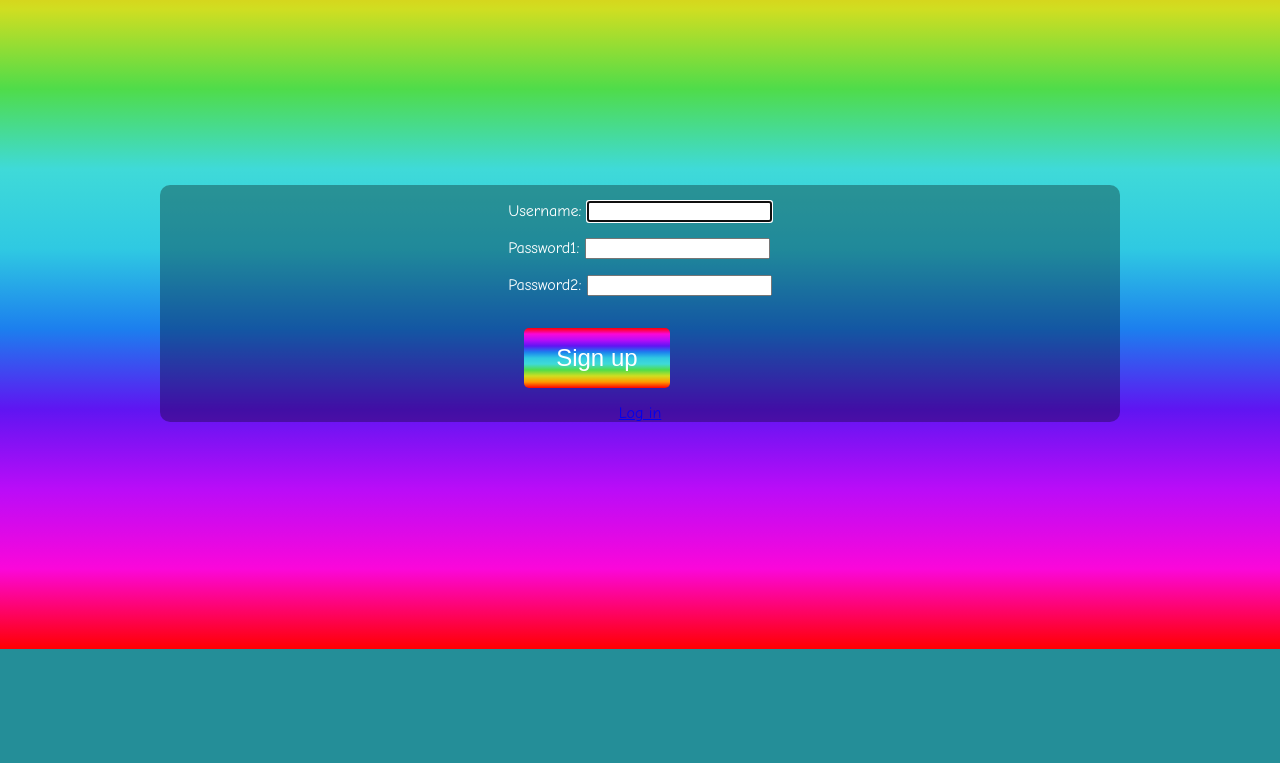
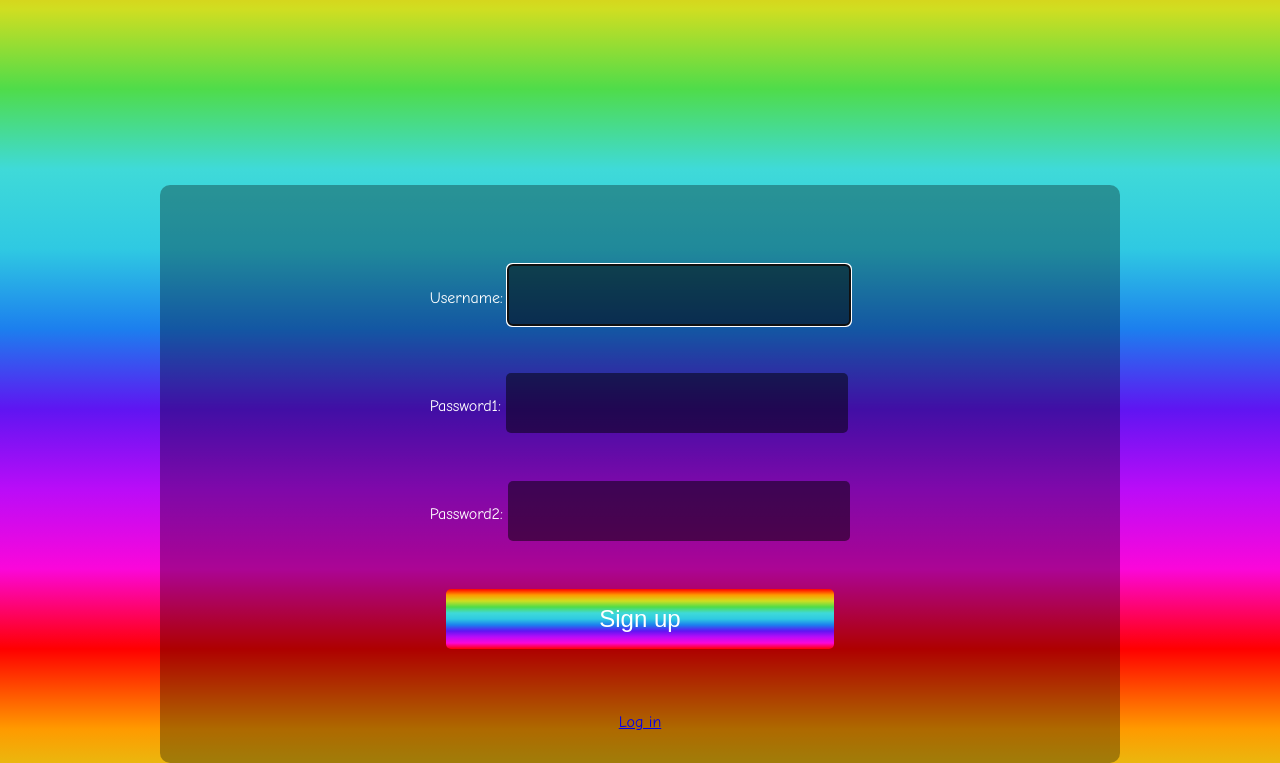
Before and after one commit to austingw/quizzedup, a Django app: page /signup/ in a window 1280 px wide. Shown: the part 151-914 px from the top of the page. Before the commit the page ends 800 px from the top, so only its background shows below. Run offline with Django 5.2, Linux system fonts and the light colour scheme.

Commit message:
Update styling

```diff
--- a/quiz_app/templates/login.html
+++ b/quiz_app/templates/login.html
@@ -4,7 +4,7 @@
     {% csrf_token %} {{ form.as_p }}
     <button type="submit">Log in</button>
   </form>
+  <a class="form-link" href="{% url 'custom_signup' %}">Sign up</a>
 </div>
 
-<a href="{% url 'custom_signup' %}">Sign up</a>
 {% endblock %}
--- a/quiz_app/templates/signup.html
+++ b/quiz_app/templates/signup.html
@@ -4,7 +4,7 @@
     {% csrf_token %} {{ form.as_p }}
     <button type="submit">Sign up</button>
   </form>
+  <a class="form-link" href="{% url 'custom_login' %}">Log in</a>
 </div>
 
-<a href="{% url 'custom_login' %}">Log in</a>
 {% endblock %}
--- a/static/style.css
+++ b/static/style.css
@@ -86,7 +86,7 @@ button {
   border: none;
   border-radius: 5px;
   background: linear-gradient(
-    0deg,
+    180deg,
     rgba(255, 0, 0, 1) 0%,
     rgba(255, 154, 0, 1) 10%,
     rgba(208, 222, 33, 1) 20%,
@@ -108,7 +108,7 @@ button {
 button:hover {
   transform: scale(1.1);
   background: linear-gradient(
-    180deg,
+    0deg,
     rgba(255, 0, 0, 1) 0%,
     rgba(255, 154, 0, 1) 10%,
     rgba(208, 222, 33, 1) 20%,
@@ -125,10 +125,11 @@ button:hover {
 
 #question-container {
   display: flex;
-  justify-content: center;
+  justify-content: space-between;
   align-items: center;
   flex-direction: column;
-  margin: 2rem;
+  gap: 2rem;
+  padding: 4rem;
 }
 
 #answered {
@@ -136,7 +137,6 @@ button:hover {
   justify-content: center;
   align-items: center;
   flex-direction: column;
-  margin: 2rem;
 }
 
 #leaderboard {
@@ -144,6 +144,48 @@ button:hover {
   justify-content: center;
   align-items: center;
   flex-direction: column;
-  margin: 2rem;
   font-size: 2rem;
+  padding-bottom: 2rem;
 }
+
+#leaderboard h1 {
+  text-decoration: underline;
+}
+
+input {
+  padding: 1rem;
+  font-size: 1.5rem;
+  border-radius: 5px;
+  border: none;
+  transition: 0.3s;
+  background-color: rgba(0, 0, 0, 0.5);
+}
+
+#login-form,
+#signup-form {
+  display: flex;
+  flex-direction: column;
+  justify-content: center;
+  align-items: center;
+  gap: 1rem;
+  padding: 2rem;
+}
+
+#login-form form,
+#signup-form form {
+  display: flex;
+  flex-direction: column;
+  justify-content: space-between;
+  align-items: space-between;
+  gap: 1rem;
+  padding: 2rem;
+}
+
+#history {
+  display: flex;
+  flex-direction: column;
+  justify-content: center;
+  align-items: center;
+  gap: 1rem;
+  padding: 2rem;
+}
```
